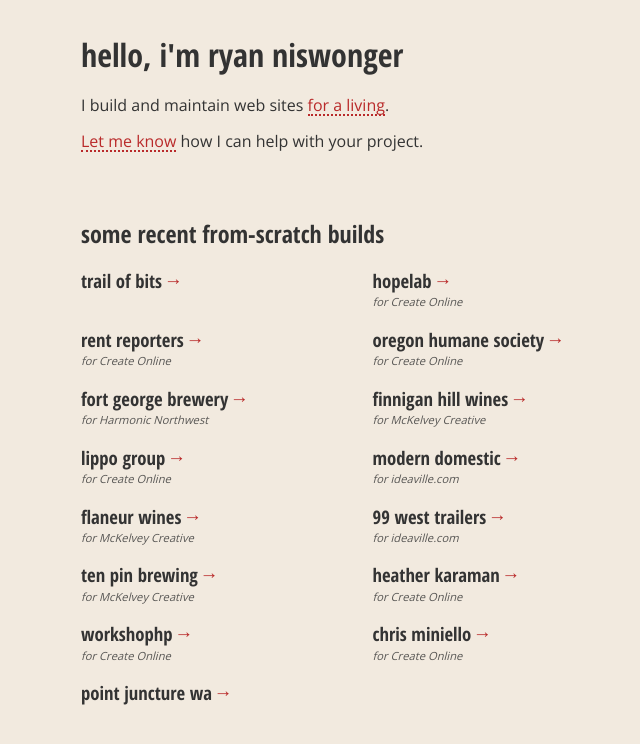
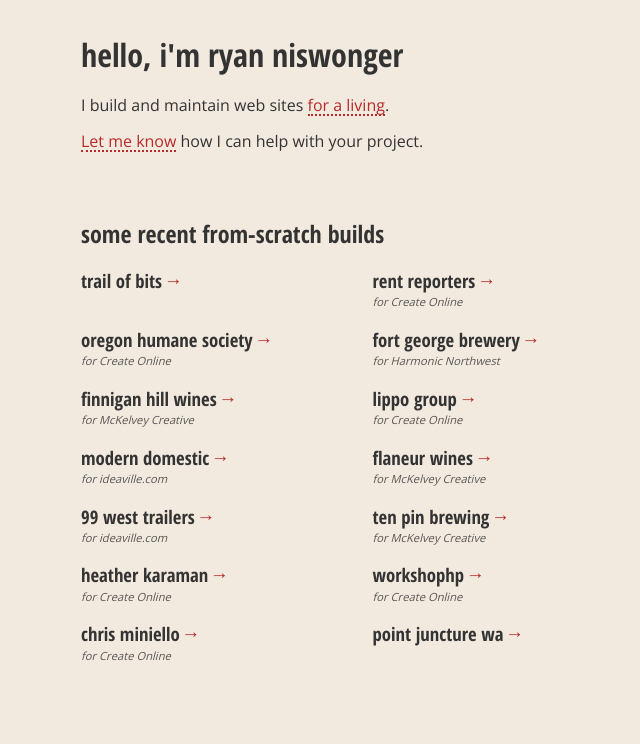
Before and after one commit to rniswonger/rniswonger.github.io, a Jekyll site: the page built from index.html, in a window 1280 px wide. Shown: the top 744 px of the page, without its empty margins (284-924 px from the left). Built offline with Jekyll 4.4.1, drawn with Linux system fonts in a browser that asks for light colours; nearby versions of some CDN libraries.

Commit message:
Remove hope lab

```diff
--- a/index.html
+++ b/index.html
@@ -11,12 +11,6 @@
   <ul class="portfolio">
     <li>
       <h3><a href="https://www.trailofbits.com" target="_blank">Trail of Bits</a></h3>
-    </li>
-    <li>
-      <h3><a href="http://www.hopelab.org/" target="_blank">HopeLab</a></h3>
-      <div class="details">
-        <div class="for">for <a target="_blank" href="http://createonline.com/">Create Online</a/div>
-      </div>
     </li>
     <li>
       <h3><a href="https://www.rentreporters.com/" target="_blank">Rent Reporters</a></h3>
```
